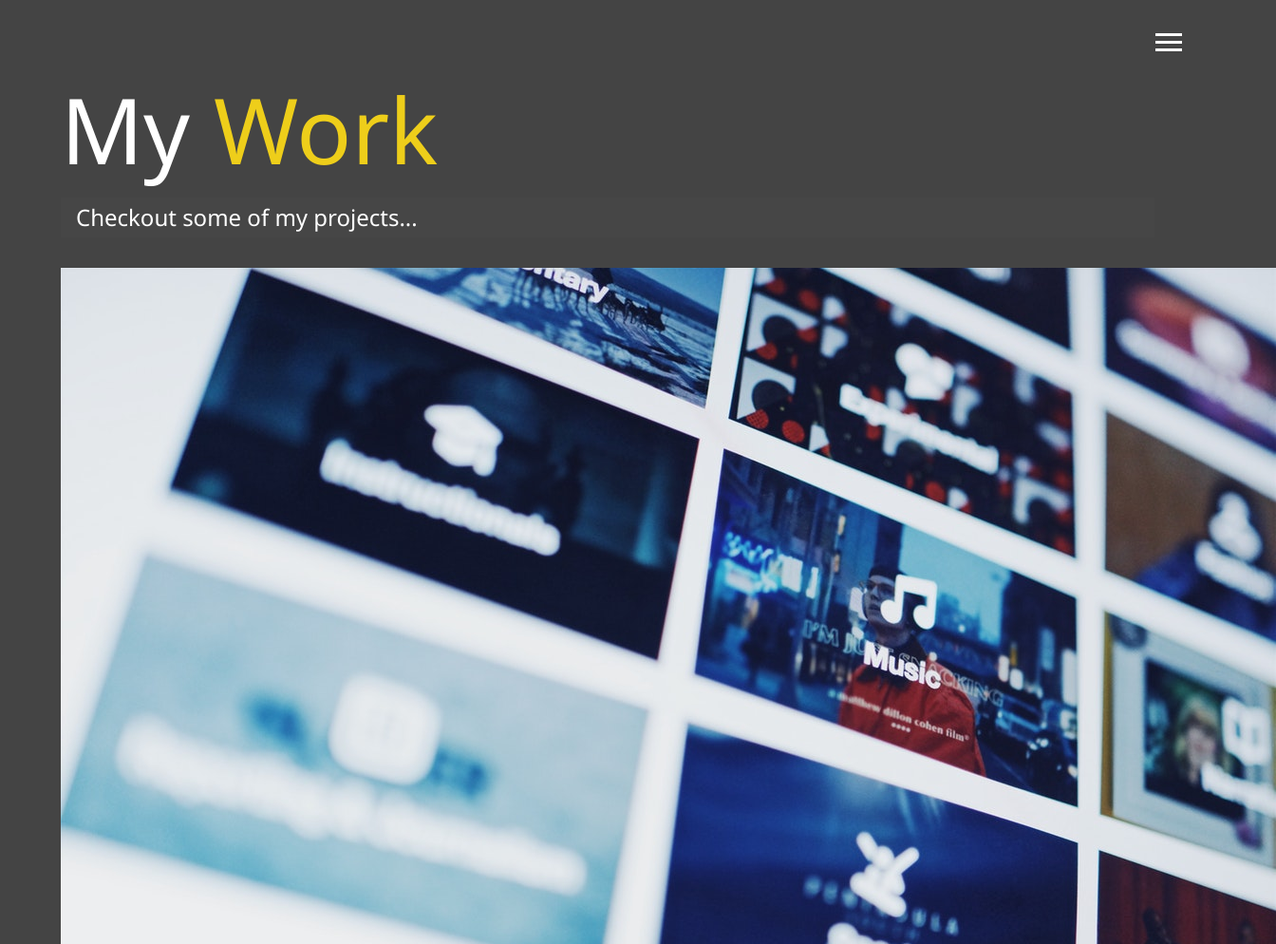
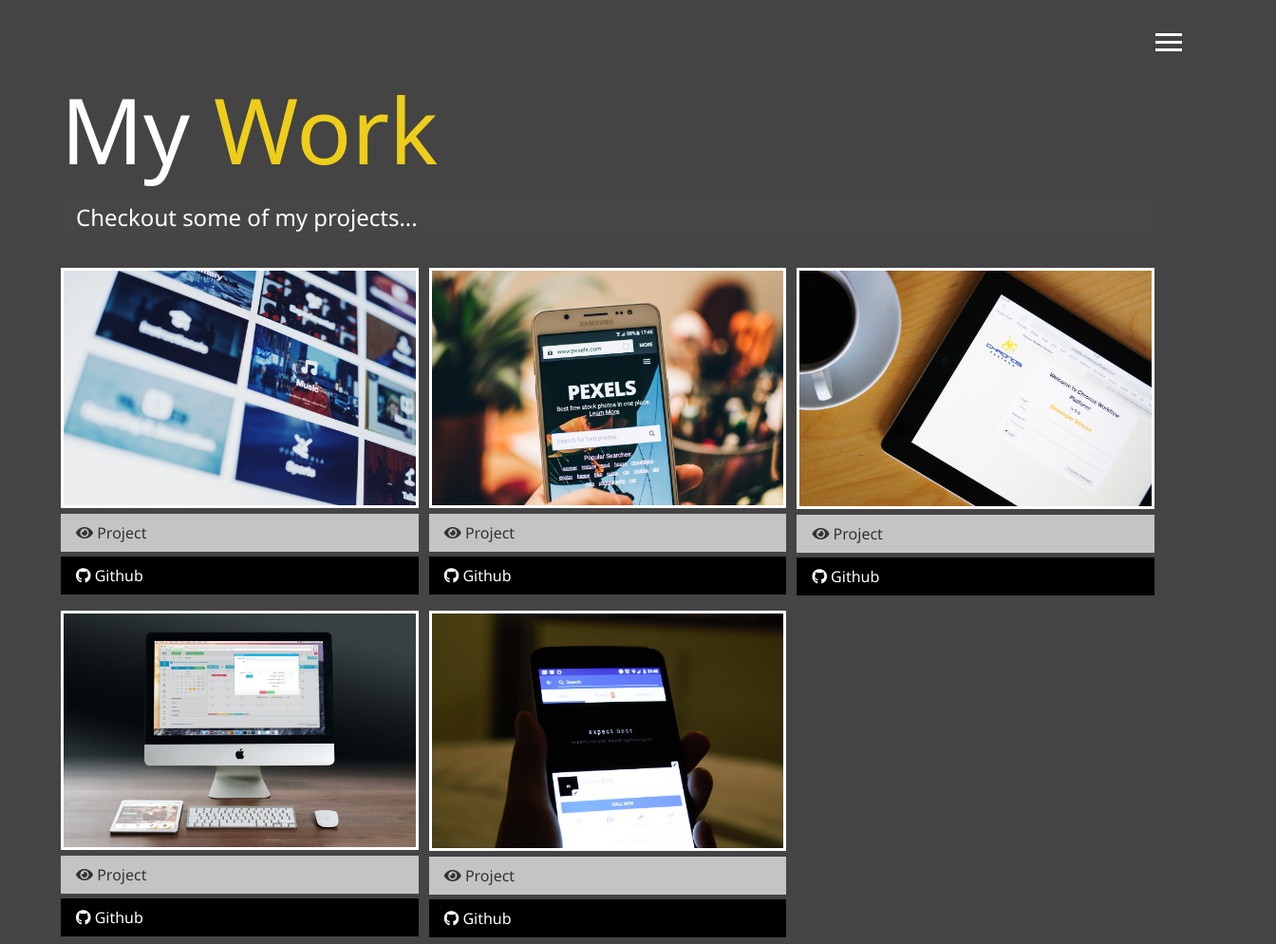
Before and after one commit to ehoversten/portfolio_ideas, a website: page dist/work.html in a window 1280 px wide. Shown: the top 994 px of the page at 95% size, 1344 px wide, since content can reach past the window. Drawn offline with Linux system fonts and the light colour scheme.

Commit message:
added styling to project page

```diff
--- a/scss/main.scss
+++ b/scss/main.scss
@@ -113,6 +113,49 @@ main {
     }
 }
 
+// Work / Projects
+.projects {
+    display: grid;
+    grid-gap: 0.7rem;
+    grid-template-columns: repeat(3, 1fr);
+
+    img {
+        width: 100%;
+        border: #fff 3px solid;
+
+        &:hover {
+            opacity: 0.5;
+            border-color: $secondary-color;
+            @include easeOut;
+        }
+    }
+}
+
+// Button Styles
+.btn {
+    display: block;
+    padding: 0.5rem 1rem;
+    border: 0;
+    margin-bottom: 0.3rem;
+
+    &:hover {
+        background: $secondary-color;
+        color: #fff;
+    }
+}
+
+.btn-dark {
+    @extend .btn;
+    background: darken($primary-color, 50);
+    color: #fff;
+}
+
+.btn-light {
+    @extend .btn;
+    background: lighten($primary-color, 50);
+    color: #333;
+}
+
 #main-footer {
     text-align: center;
     padding: 1rem;
```
Also changed, not shown: dist/css/main.css, dist/work.html.
